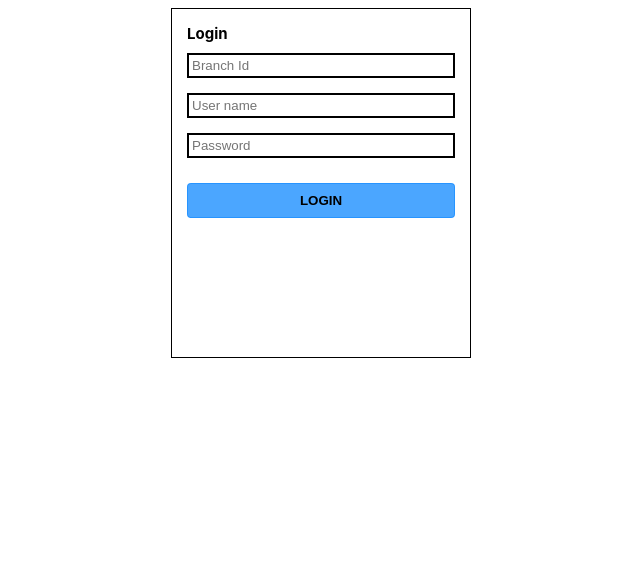
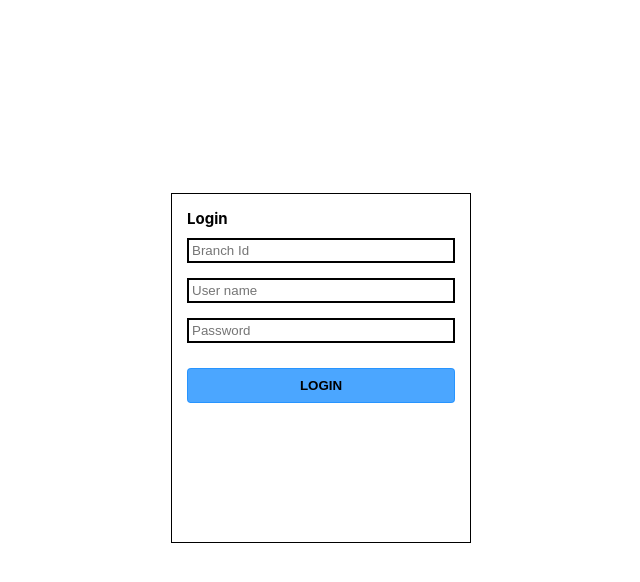
Before and after one commit to burnick/exam-test, a React (Create React App) app: page / in a window 1280 px wide. Shown: the top 582 px of the page, without its empty margins (319-959 px from the left). Built offline with nearby package versions, Linux system fonts and the light colour scheme.

Commit message:
fix: ui typo

```diff
--- a/src/App.tsx
+++ b/src/App.tsx
@@ -14,7 +14,8 @@ const Container = styled.div`
   font-family: ${(props) => props.theme.typography.fontFamily};
   margin: ${(props) => props.theme.body.margin};
   display: flex;
+  align-items: center;
   justify-content: center;
-  min-height: 100vh;
+  min-height: 90vh;
 `;
 export default App;
```
